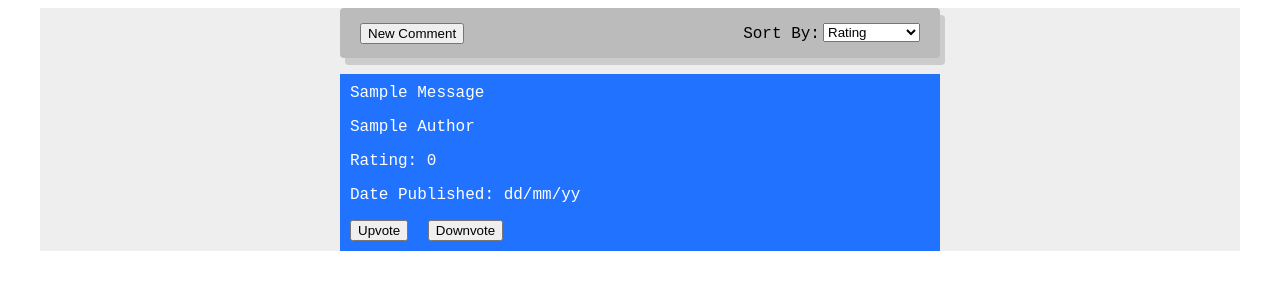
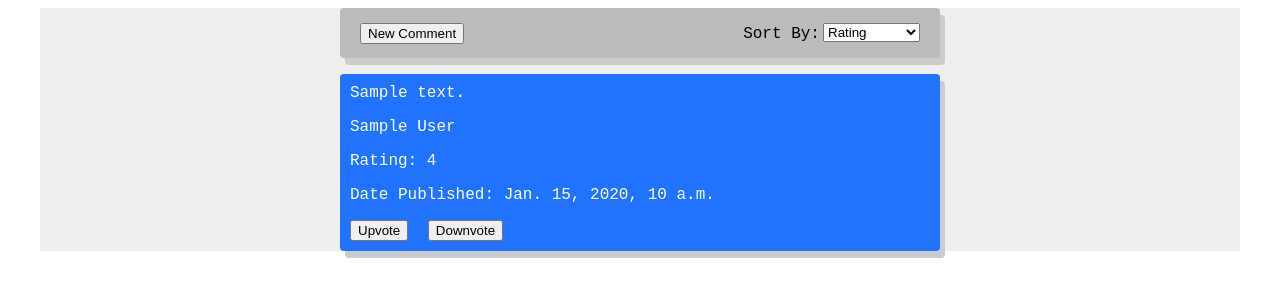
Before and after one commit to thedopfien65/django-final-project, a Django app: template comment/templates/comment/index.html in a window 1280 px wide. Shown: the top 300 px of the page. Run offline with Django 3.2, Linux system fonts and the light colour scheme; the template is opened without the code that fills it: most values are stand-ins (such as "Sample title", 1, 10 or a date in 2020); parts of the project's set-up code (start-up, migrations or seed data) failed here and were passed over.

Commit message:
Not what I wanted, but as good as it's gonna get at this point

```diff
--- /dev/null
+++ b/comment/admin.py
@@ -0,0 +1,4 @@
+from django.contrib import admin
+from models import Comment
+
+admin.site.register(Comment)
--- a/comment/static/comment/style.css
+++ b/comment/static/comment/style.css
@@ -70,6 +70,8 @@
     margin-left: auto;
     margin-right: auto;
     background-color: #2172ff;
+    border-radius: 4px;
+    box-shadow: 5px 7px #cccccc;
     padding-bottom: 10px;
 }
 .commentNodeText{
--- a/comment/templates/comment/commentNode.html
+++ b/comment/templates/comment/commentNode.html
@@ -1,8 +1,10 @@
+{% for comment in comment_board %}
 <div class="commentNode">
-    <p class="commentNodeText">Sample Message</p>
-    <p class="commentNodeAuthor">Sample Author</p>
-    <p class="commentNodeRating">Rating: 0</p>
-    <p class="commentNodeDate">Date Published: dd/mm/yy</p>
+    <p class="commentNodeText">{{ comment.comment_text }}</p>
+    <p class="commentNodeAuthor">{{ comment.comment_author }}</p>
+    <p class="commentNodeRating">Rating: {{ comment.comment_rating }}</p>
+    <p class="commentNodeDate">Date Published: {{ comment.comment_date }}</p>
     <button class="upvote">Upvote</button>
     <button class="downvote">Downvote</button>
 </div>
+{% endfor %}
--- a/comment/templates/comment/newComment.html
+++ b/comment/templates/comment/newComment.html
@@ -1,5 +1,6 @@
 <div id="newComment">
         <form id="comForm" method="post">
+        {% csrf_token %}
         <p>New Comment: </p>
         <textarea name="comText" id="comText"></textarea>
         <input type="submit" style="display: block;"></input>
--- a/comment/views.py
+++ b/comment/views.py
@@ -2,7 +2,10 @@ from django.shortcuts import get_object_or_404, render
 from django.http import HttpResponseRedirect
 from django.core.urlresolvers import reverse
 from django.views import generic
+from models import Comment
 
-class IndexView(generic.TemplateView):
+class IndexView(generic.ListView):
     template_name = 'comment/index.html'
     context_object_name = 'comment_board'
+    def get_queryset(self):
+        return Comment.objects.order_by('-comment_rating')
```
Also changed, not shown: comment/models.py (+9 -0 lines), db.sqlite3.
